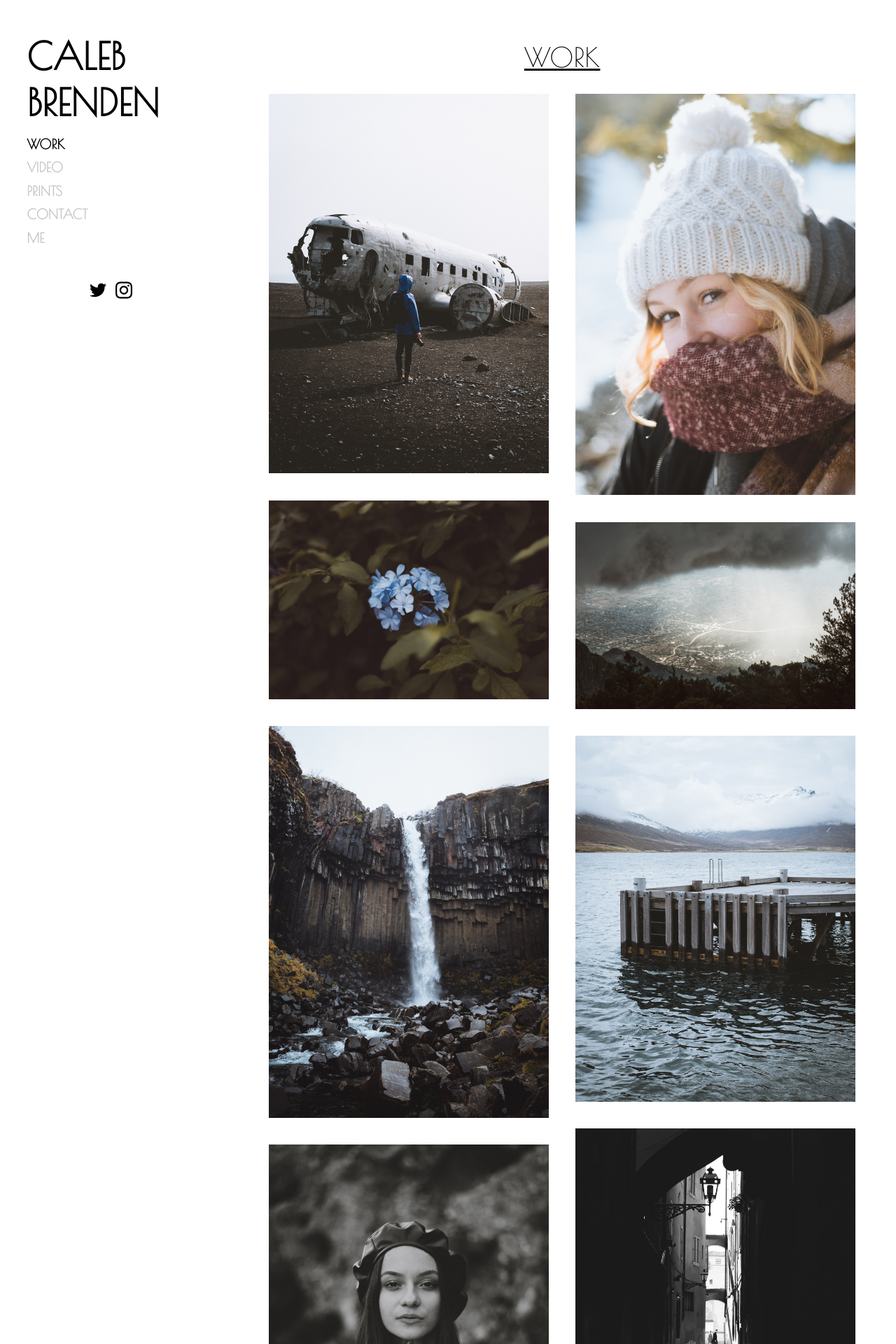
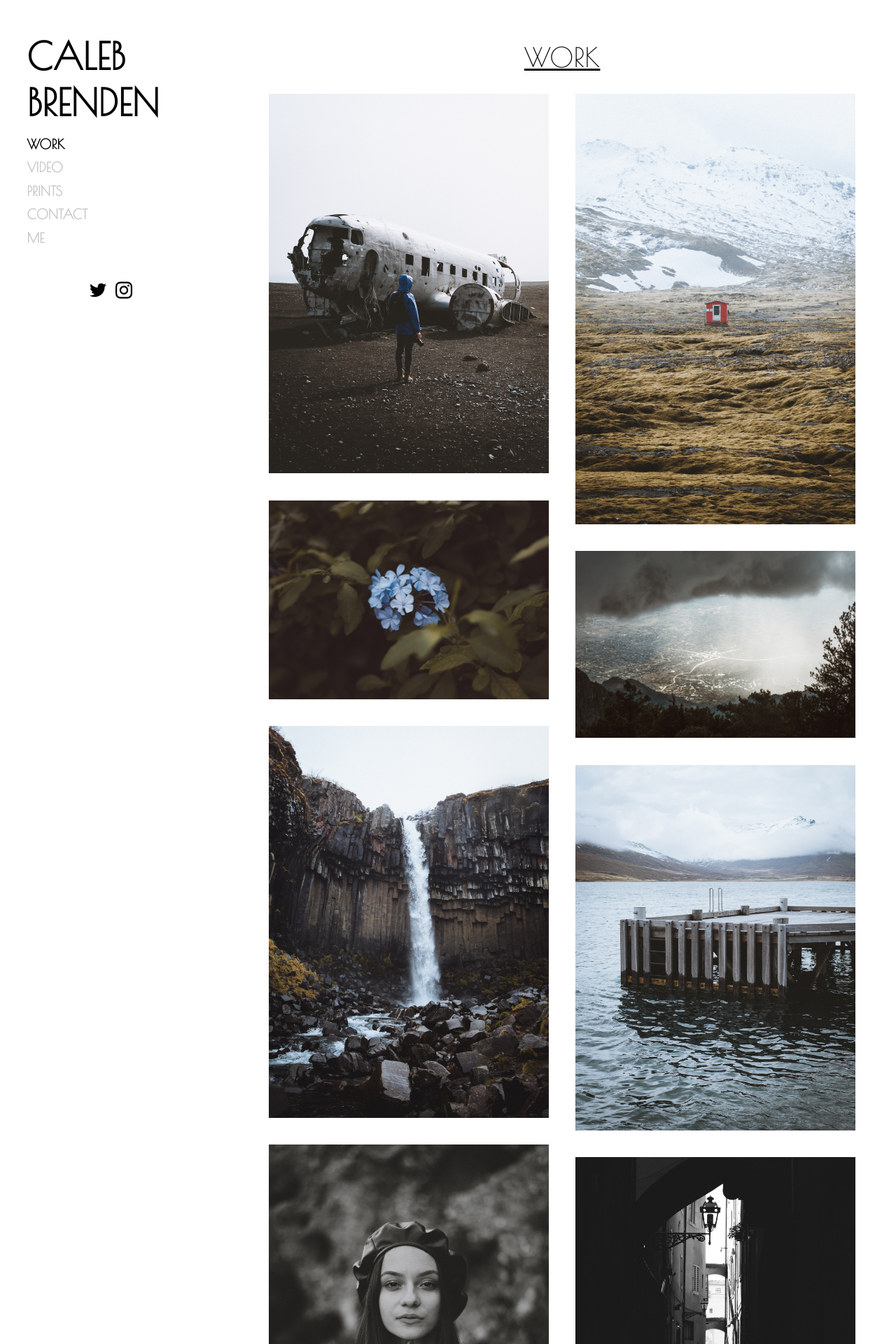
Before and after one commit to calebbrenden/my-site, a Jekyll site: the page built from index.html, in a window 1280 px wide. Shown: the top 1920 px of the page at 70% size. Built offline with Jekyll 4.4.1, drawn with Linux system fonts in a browser that asks for light colours.

Commit message:
changed order of photos

```diff
--- a/index.html
+++ b/index.html
@@ -34,8 +34,8 @@ author: Caleb Brenden
   <img src="{{ site.baseurl }}/images/samples/zofia-nerja.jpg" alt="zofia-nerja">
   <img src="{{ site.baseurl }}/images/samples/canar-flowers.jpg" alt="canar flowers">
   <img src="{{ site.baseurl }}/images/samples/sierra-nevada.jpg" alt="sierra nevada">
+  <img src="{{ site.baseurl }}/images/samples/asia-poland.jpg" alt="asia poland">
   <img src="{{ site.baseurl }}/images/samples/iceland-house.jpg" alt="iceland house">
-  <img src="{{ site.baseurl }}/images/samples/asia-poland.jpg" alt="asia poland">
   <img src="{{ site.baseurl }}/images/samples/albuquerque-rainstorm.jpg" alt="albuquerque rainstorm">
   <img src="{{ site.baseurl }}/images/samples/iceland-pier.jpg" alt="iceland pier">
   <img src="{{ site.baseurl }}/images/samples/florence-man-walking.jpg" alt="florence man walking">
```
